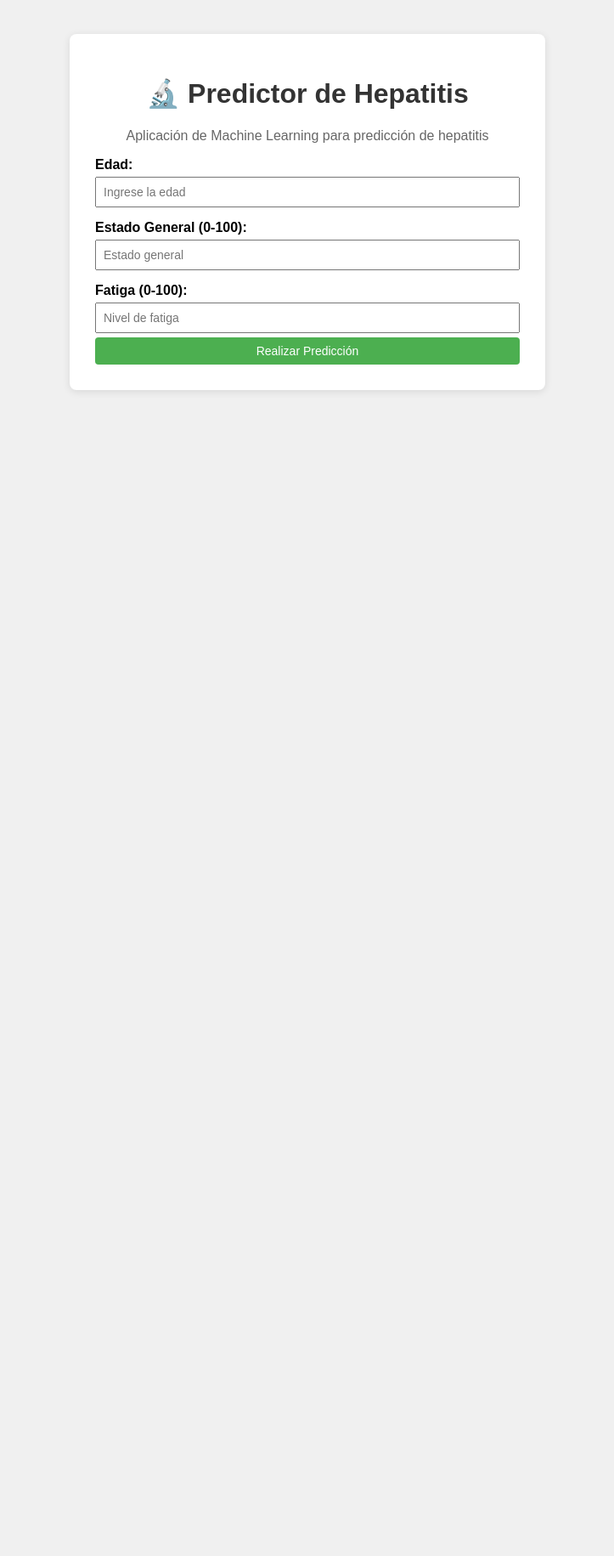
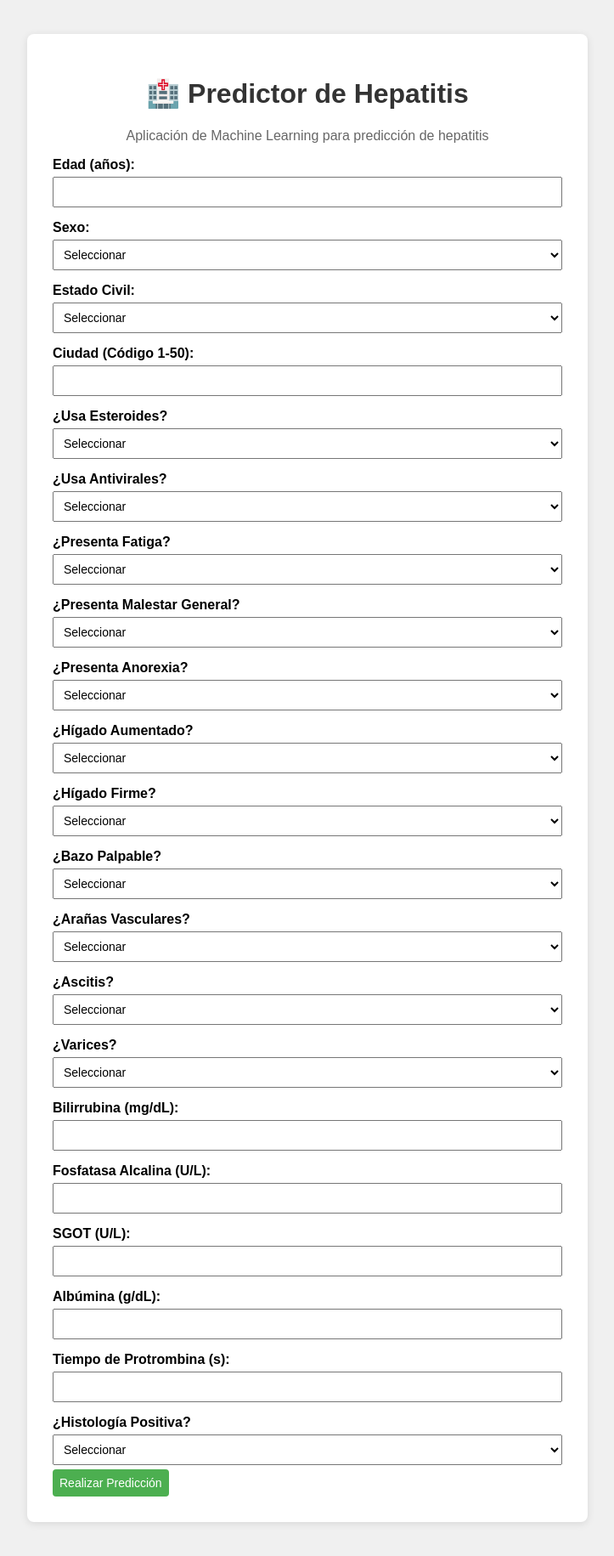
Before and after one commit to DavidCano12/Hepatitis-Predictor, a Flask app: page / in a window 1280 px wide. Shown: the whole page at 85% size, without its empty margins (278-1001 px from the left). Before the commit the page ends 461 px from the top, so only its background shows below. Run offline with Flask 3, Linux system fonts and the light colour scheme.

Commit message:
Enhance index.html layout and form fields
Updated the layout and form fields for the hepatitis prediction application, including styling adjustments and additional input fields.

```diff
--- a/templates/index.html
+++ b/templates/index.html
@@ -5,73 +5,205 @@
     <style>
         body { font-family: Arial; margin: 40px; background: #f0f0f0; }
         h1 { color: #333; text-align: center; }
-        .container { max-width: 500px; margin: auto; background: white; padding: 30px; border-radius: 8px; box-shadow: 0 2px 10px rgba(0,0,0,0.1); }
+        .container { max-width: 600px; margin: auto; background: white; padding: 30px; border-radius: 8px; box-shadow: 0 2px 10px rgba(0,0,0,0.1); }
         label { display: block; margin-top: 15px; font-weight: bold; }
-        input, button { width: 100%; padding: 8px; margin-top: 5px; font-size: 14px; box-sizing: border-box; }
-        button { background: #4CAF50; color: white; border: none; cursor: pointer; border-radius: 4px; }
+        input, select { width: 100%; padding: 8px; margin-top: 5px; font-size: 14px; box-sizing: border-box; }
+        button { background: #4CAF50; color: white; padding: 8px; margin-top: 5px; font-size: 14px; border: none; cursor: pointer; border-radius: 4px; }
         button:hover { background: #45a049; }
         .result { margin-top: 20px; padding: 15px; border-radius: 4px; display: none; }
-        .positive { background: #f8d7da; color: #721c24; }
-        .negative { background: #d4edda; color: #155724; }
+        .positive { background: #ffebee; color: #c62828; }
+        .negative { background: #e8f5e9; color: #2e7d32; }
     </style>
 </head>
 <body>
 <div class="container">
-        <h1>🔬 Predictor de Hepatitis</h1>
+    <h1>🏥 Predictor de Hepatitis</h1>
     <p style="text-align: center; color: #666;">Aplicación de Machine Learning para predicción de hepatitis</p>
 
     <form id="predictionForm">
-            <label>Edad:</label>
-            <input type="number" id="age" placeholder="Ingrese la edad" required>
+        <label>Edad (años):</label>
+        <input type="number" id="age" required>
 
-            <label>Estado General (0-100):</label>
-            <input type="number" id="general_state" placeholder="Estado general" min="0" max="100" required>
+        <label>Sexo:</label>
+        <select id="sex" required>
+            <option value="">Seleccionar</option>
+            <option value="Masculino">Masculino</option>
+            <option value="Femenino">Femenino</option>
+        </select>
 
-            <label>Fatiga (0-100):</label>
-            <input type="number" id="fatigue" placeholder="Nivel de fatiga" min="0" max="100" required>
+        <label>Estado Civil:</label>
+        <select id="estado_civil" required>
+            <option value="">Seleccionar</option>
+            <option value="Soltero">Soltero</option>
+            <option value="Casado">Casado</option>
+            <option value="Divorciado">Divorciado</option>
+            <option value="Viudo">Viudo</option>
+        </select>
 
-            <button type="submit">Realizar Predicción</button>
+        <label>Ciudad (Código 1-50):</label>
+        <input type="number" id="ciudad_code" min="1" max="50" required>
+
+        <label>¿Usa Esteroides?</label>
+        <select id="steroid" required>
+            <option value="">Seleccionar</option>
+            <option value="Si">Sí</option>
+            <option value="No">No</option>
+        </select>
+
+        <label>¿Usa Antivirales?</label>
+        <select id="antivirals" required>
+            <option value="">Seleccionar</option>
+            <option value="Si">Sí</option>
+            <option value="No">No</option>
+        </select>
+
+        <label>¿Presenta Fatiga?</label>
+        <select id="fatigue" required>
+            <option value="">Seleccionar</option>
+            <option value="Si">Sí</option>
+            <option value="No">No</option>
+        </select>
+
+        <label>¿Presenta Malestar General?</label>
+        <select id="malaise" required>
+            <option value="">Seleccionar</option>
+            <option value="Si">Sí</option>
+            <option value="No">No</option>
+        </select>
+
+        <label>¿Presenta Anorexia?</label>
+        <select id="anorexia" required>
+            <option value="">Seleccionar</option>
+            <option value="Si">Sí</option>
+            <option value="No">No</option>
+        </select>
+
+        <label>¿Hígado Aumentado?</label>
+        <select id="liver_big" required>
+            <option value="">Seleccionar</option>
+            <option value="Si">Sí</option>
+            <option value="No">No</option>
+        </select>
+
+        <label>¿Hígado Firme?</label>
+        <select id="liver_firm" required>
+            <option value="">Seleccionar</option>
+            <option value="Si">Sí</option>
+            <option value="No">No</option>
+        </select>
+
+        <label>¿Bazo Palpable?</label>
+        <select id="spleen_palpable" required>
+            <option value="">Seleccionar</option>
+            <option value="Si">Sí</option>
+            <option value="No">No</option>
+        </select>
+
+        <label>¿Arañas Vasculares?</label>
+        <select id="spiders" required>
+            <option value="">Seleccionar</option>
+            <option value="Si">Sí</option>
+            <option value="No">No</option>
+        </select>
+
+        <label>¿Ascitis?</label>
+        <select id="ascites" required>
+            <option value="">Seleccionar</option>
+            <option value="Si">Sí</option>
+            <option value="No">No</option>
+        </select>
+
+        <label>¿Varices?</label>
+        <select id="varices" required>
+            <option value="">Seleccionar</option>
+            <option value="Si">Sí</option>
+            <option value="No">No</option>
+        </select>
+
+        <label>Bilirrubina (mg/dL):</label>
+        <input type="number" id="bilirubin" step="0.01" required>
+
+        <label>Fosfatasa Alcalina (U/L):</label>
+        <input type="number" id="alk_phosphate" step="0.01" required>
+
+        <label>SGOT (U/L):</label>
+        <input type="number" id="sgot" step="0.01" required>
+
+        <label>Albúmina (g/dL):</label>
+        <input type="number" id="albumin" step="0.01" required>
+
+        <label>Tiempo de Protrombina (s):</label>
+        <input type="number" id="protime" step="0.01" required>
+
+        <label>¿Histología Positiva?</label>
+        <select id="histology" required>
+            <option value="">Seleccionar</option>
+            <option value="Si">Sí</option>
+            <option value="No">No</option>
+        </select>
+
+        <button type="button" onclick="predictHepatitis()">Realizar Predicción</button>
     </form>
 
-        <div id="result" class="result">
-            <strong id="resultText"></strong>
-        </div>
+    <div id="result" class="result"></div>
 </div>
 
 <script>
-        document.getElementById('predictionForm').addEventListener('submit', async function(e) {
-            e.preventDefault();
+function predictHepatitis() {
+    const data = {
+        age: document.getElementById('age').value,
+        sex: document.getElementById('sex').value,
+        estado_civil: document.getElementById('estado_civil').value,
+        ciudad_code: document.getElementById('ciudad_code').value,
+        steroid: document.getElementById('steroid').value,
+        antivirals: document.getElementById('antivirals').value,
+        fatigue: document.getElementById('fatigue').value,
+        malaise: document.getElementById('malaise').value,
+        anorexia: document.getElementById('anorexia').value,
+        liver_big: document.getElementById('liver_big').value,
+        liver_firm: document.getElementById('liver_firm').value,
+        spleen_palpable: document.getElementById('spleen_palpable').value,
+        spiders: document.getElementById('spiders').value,
+        ascites: document.getElementById('ascites').value,
+        varices: document.getElementById('varices').value,
+        bilirubin: document.getElementById('bilirubin').value,
+        alk_phosphate: document.getElementById('alk_phosphate').value,
+        sgot: document.getElementById('sgot').value,
+        albumin: document.getElementById('albumin').value,
+        protime: document.getElementById('protime').value,
+        histology: document.getElementById('histology').value
+    };
 
-            const features = [
-                parseFloat(document.getElementById('age').value),
-                parseFloat(document.getElementById('general_state').value),
-                parseFloat(document.getElementById('fatigue').value)
-            ];
-
-            try {
-                const response = await fetch('/predict', {
+    fetch('/predict', {
         method: 'POST',
-                    headers: { 'Content-Type': 'application/json' },
-                    body: JSON.stringify({ features: features })
+        headers: {
+            'Content-Type': 'application/json',
+        },
+        body: JSON.stringify(data)
+    })
+    .then(response => response.json())
+    .then(result => {
+        const resultDiv = document.getElementById('result');
+        if (result.error) {
+            resultDiv.innerHTML = `<strong>Error:</strong> ${result.error}`;
+            resultDiv.style.display = 'block';
+        } else {
+            const prob_neg = (result.probability_negative * 100).toFixed(2);
+            const prob_pos = (result.probability_positive * 100).toFixed(2);
+            resultDiv.className = 'result ' + (result.prediction === 1 ? 'positive' : 'negative');
+            resultDiv.innerHTML = `
+                <strong>Resultado: ${result.result}</strong><br><br>
+                Probabilidad Negativo: ${prob_neg}%<br>
+                Probabilidad Positivo: ${prob_pos}%
+            `;
+            resultDiv.style.display = 'block';
+        }
+    })
+    .catch(error => {
+        document.getElementById('result').innerHTML = `<strong>Error:</strong> ${error}`;
+        document.getElementById('result').style.display = 'block';
     });
-
-                const data = await response.json();
-                const resultDiv = document.getElementById('result');
-                const resultText = document.getElementById('resultText');
-
-                if (data.prediction === 1) {
-                    resultDiv.className = 'result positive';
-                    resultText.textContent = '⚠️ Predicción: POSITIVO (Riesgo de Hepatitis)';
-                } else {
-                    resultDiv.className = 'result negative';
-                    resultText.textContent = '✓ Predicción: NEGATIVO (Sin riesgo detectable)';
 }
-
-                resultDiv.style.display = 'block';
-            } catch (error) {
-                alert('Error al procesar la predicción: ' + error);
-            }
-        });
 </script>
 </body>
 </html>
```
Lines whose indentation alone changed are shown as unchanged.
